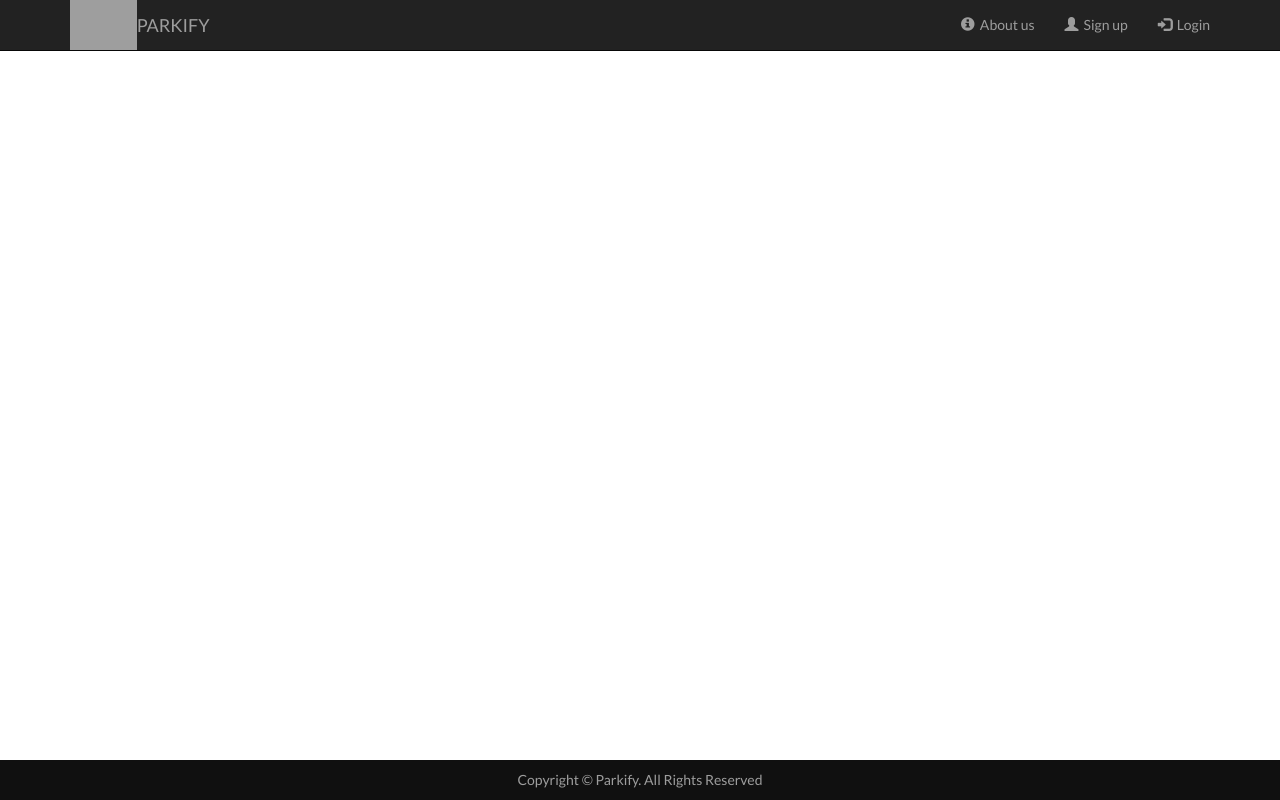
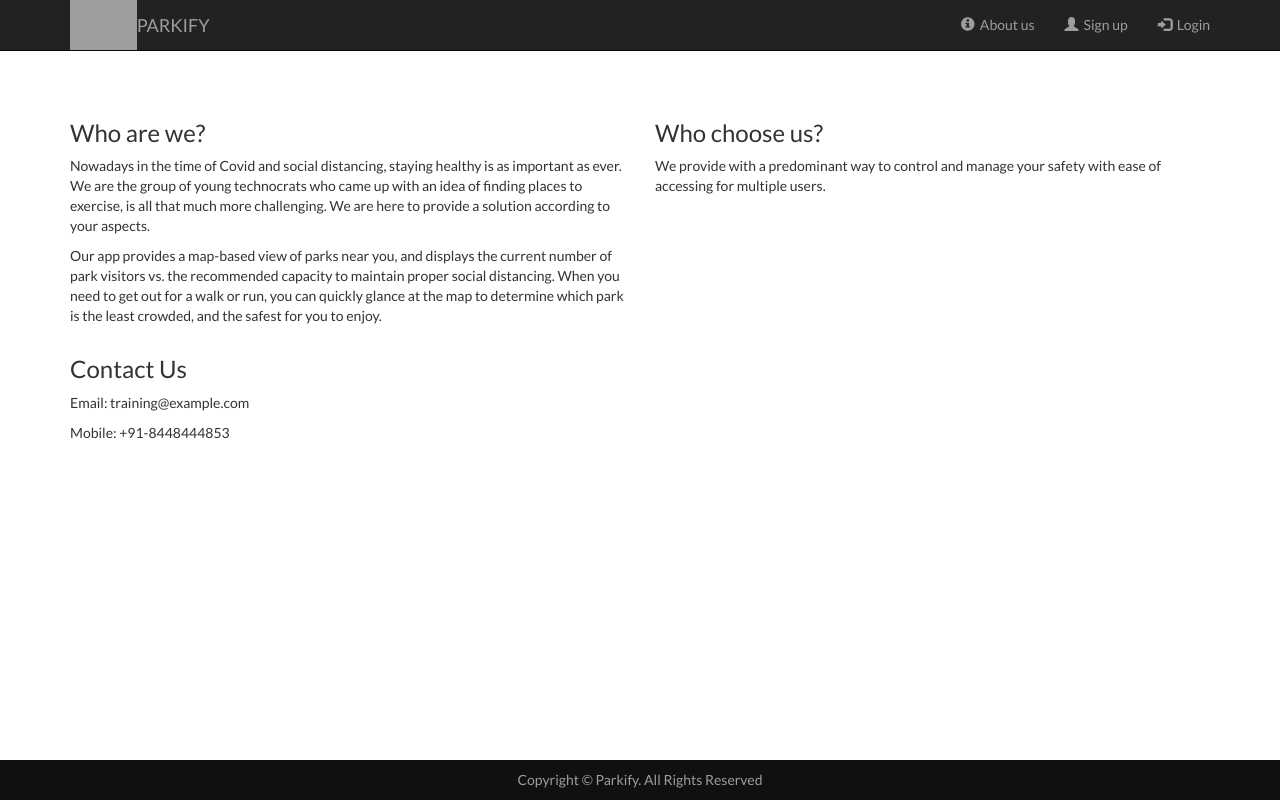
Before and after one commit to Border-Hack/parkify, a React (Create React App) app: page /about in a window 1280 px wide. Built offline with nearby package versions, Linux system fonts and the light colour scheme; grey boxes are pictures that could not be loaded.

Commit message:
Created About page

```diff
--- a/src/App.js
+++ b/src/App.js
@@ -2,11 +2,13 @@ import React from "react";
 import "./App.css";
 import Layout from "./components/Layout/Layout";
 import Home from "./components/Home/Home";
+import About from "./components/About/About";
 import { Route } from "react-router-dom";
 
 function App() {
   return (
     <Layout>
+      <Route path="/about" exact component={About} />
       <Route path="/" exact component={Home} />
     </Layout>
   );
--- /dev/null
+++ b/src/components/About/About.js
@@ -0,0 +1,49 @@
+import React from "react";
+import styles from "./About.module.css";
+
+const About = (props) => {
+  return (
+    <div className={styles.about}>
+      <div className="container">
+        <div className="row">
+          <div className="col-xs-10 col-xs-offset-1 col-sm-6 col-sm-offset-0">
+            <h3>Who are we?</h3>
+            <p>
+              Nowadays in the time of Covid and social distancing, staying
+              healthy is as important as ever. We are the group of young
+              technocrats who came up with an idea of finding places to
+              exercise, is all that much more challenging. We are here to
+              provide a solution according to your aspects.
+            </p>
+            <p>
+              Our app provides a map-based view of parks near you, and displays
+              the current number of park visitors vs. the recommended capacity
+              to maintain proper social distancing. When you need to get out for
+              a walk or run, you can quickly glance at the map to determine
+              which park is the least crowded, and the safest for you to enjoy.
+            </p>
+          </div>
+          <div className="col-xs-10 col-xs-offset-1 col-sm-6 col-sm-offset-0">
+            <h3>Who choose us?</h3>
+            <p>
+              We provide with a predominant way to control and manage your
+              safety with ease of accessing for multiple users.
+            </p>
+          </div>
+        </div>
+        <div className="row">
+          <div className="col-xs-6 col-xs-offset-1 col-sm-4 col-sm-offset-0">
+            <h3>Contact Us</h3>
+            <p>
+              <span>Email:</span> training@example.com
+            </p>
+            <p>
+              <span>Mobile:</span> +91-8448444853
+            </p>
+          </div>
+        </div>
+      </div>
+    </div>
+  );
+};
+export default About;
--- /dev/null
+++ b/src/components/About/About.module.css
@@ -0,0 +1,3 @@
+.about{
+    margin-top: 100px;
+}
```
